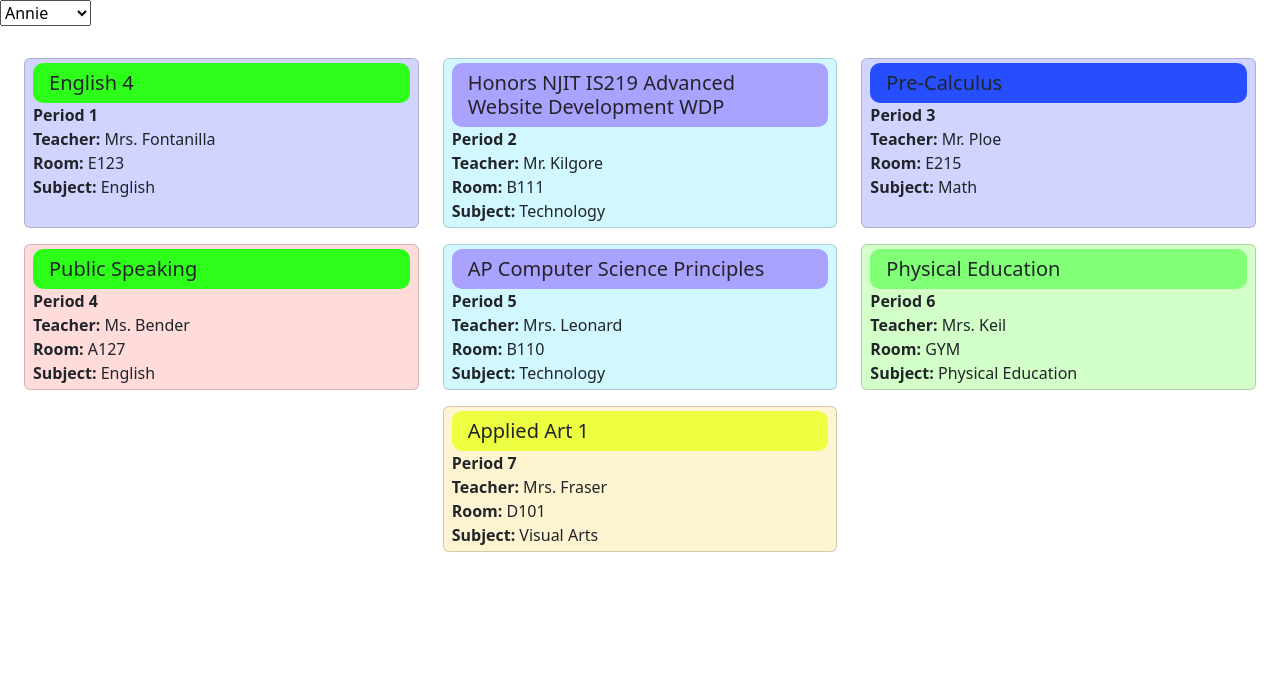
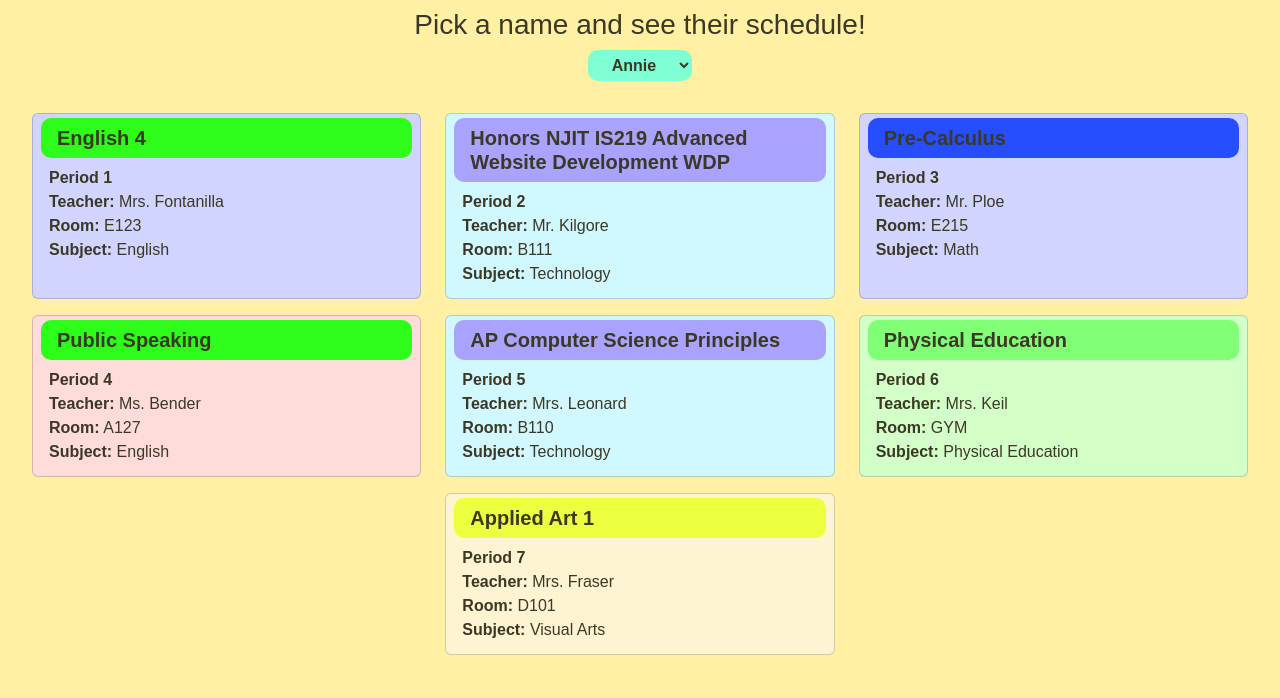
Before and after one commit to Proutum-Ann/classSchedule, a plain HTML site: page index.html in a window 1280 px wide. Drawn offline with nearby package versions, Linux system fonts and the light colour scheme; a web font is replaced by a local one.

Commit message:
finished styling

```diff
--- a/index.html
+++ b/index.html
@@ -1,7 +1,7 @@
 <!doctype html>
 <html lang="en">
     <head>
-        <title>Title</title>
+        <title>Class Schedules</title>
         <!-- Required meta tags -->
         <meta charset="utf-8" />
         <meta
@@ -9,7 +9,7 @@
             content="width=device-width, initial-scale=1, shrink-to-fit=no"
         />
 
-        <link src="style.css" rel="stylesheet">
+        <link href="style.css" rel="stylesheet">
 
         <!-- Bootstrap CSS v5.2.1 -->
         <link
@@ -18,24 +18,22 @@
             integrity="sha384-T3c6CoIi6uLrA9TneNEoa7RxnatzjcDSCmG1MXxSR1GAsXEV/Dwwykc2MPK8M2HN"
             crossorigin="anonymous"
         />
+        <link rel="stylesheet" href="https://use.typekit.net/rrp5qif.css">
     </head>
 
     <body>
-        <header>
-            <!-- place navbar here -->
-        </header>
-        <main style="overflow-x: hidden;">
-            <select id="studentList">
-                <option selected value="annie">Annie</option>
-                <option value="layla">Layla</option>
-                <option value="kristen">Kristen</option>
-                <option value="elizabeth">Elizabeth</option>
-            </select>
+        <main class="p-2 w-100" style="overflow-x: hidden;">
+            <div class="w-100 text-center">
+                <h3>Pick a name and see their schedule!</h3>
+                <select class="text-center" id="studentList">
+                    <option selected value="annie">Annie</option>
+                    <option value="layla">Layla</option>
+                    <option value="kristen">Kristen</option>
+                    <option value="elizabeth">Elizabeth</option>
+                </select>
+            </div>
             <div class="row justify-content-center p-4" id="out"></div>
         </main>
-        <footer>
-            <!-- place footer here -->
-        </footer>
         <!-- Bootstrap JavaScript Libraries -->
         <script src="script.js"></script>
         <script
--- a/script.js
+++ b/script.js
@@ -54,7 +54,7 @@ async function loadSchedule(fileName) {
 				<div class="col-12 col-md-4 my-2">
 					<div class="card border-10 px-2 py-1 h-100" style="background: ${cardBG}">
 						<h5 class="card-header border-0" style="background-color: ${headerBG}; border-radius: 10px">${classes.className}</h5>
-						<p class="card-text">
+						<p class="card-text p-2">
 							<b>Period ${classes.period}</b><br>
 							<b>Teacher:</b> ${classes.teacher.join(', ')}<br>
 							<b>Room:</b> ${classes.roomNumber}<br>
--- a/style.css
+++ b/style.css
@@ -0,0 +1,45 @@
+body {
+    background-color: #fff0a3!important;
+    color: #3b3825!important;
+}
+
+.card, select {
+    font-family: "kopik", sans-serif!important;
+    color: #3b3825!important
+}
+
+select {
+    font-weight: 700;
+    padding: .5%
+}
+
+h1, h2, h3, h4, h5, h6 {
+    font-family: "p22-morris-golden", sans-serif;
+}
+
+.card-header {
+    color: #2e1501;
+    font-weight: 700;
+}
+
+
+.card {
+    transition: .5s;
+}
+
+.card:hover {
+    transform: scale(1.1) rotate(5deg);
+    z-index: 10;
+}
+
+select {
+    background-color: aquamarine;
+    border-radius: 10px;
+    outline: none;
+    border: none!important;
+    transition: .5s;
+}
+
+option {
+    background-color: aqua;
+}
```
